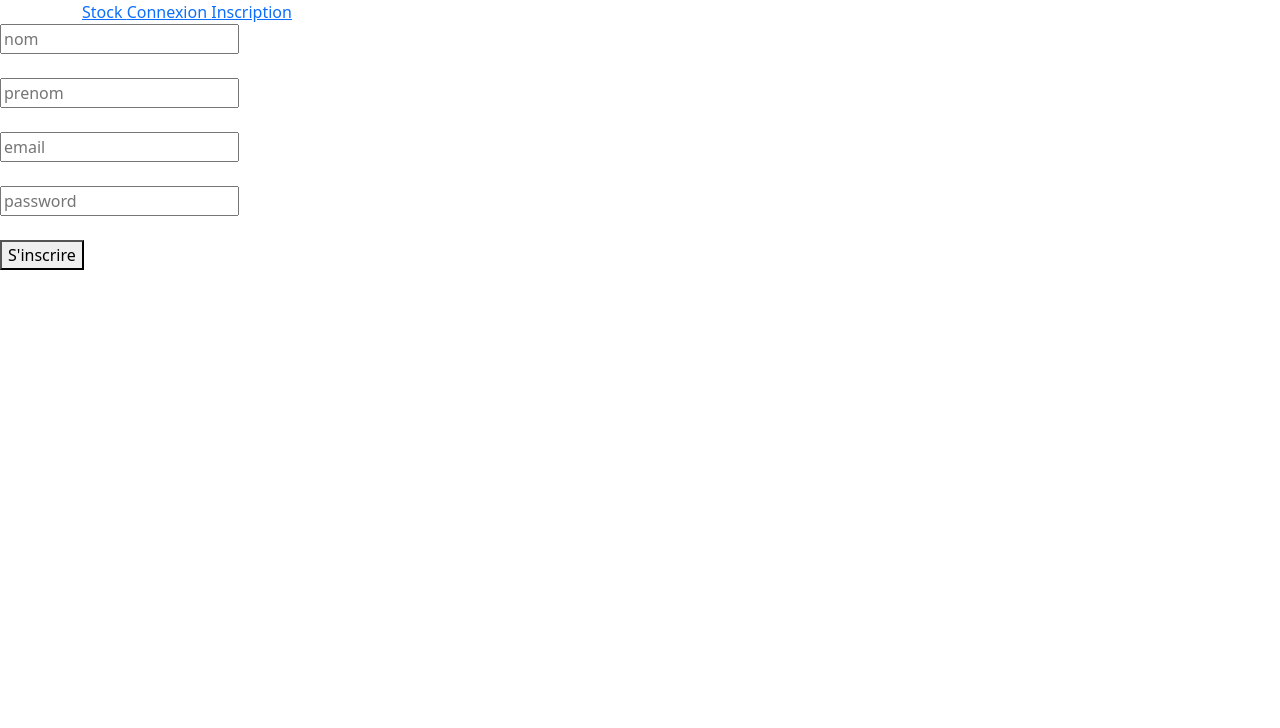
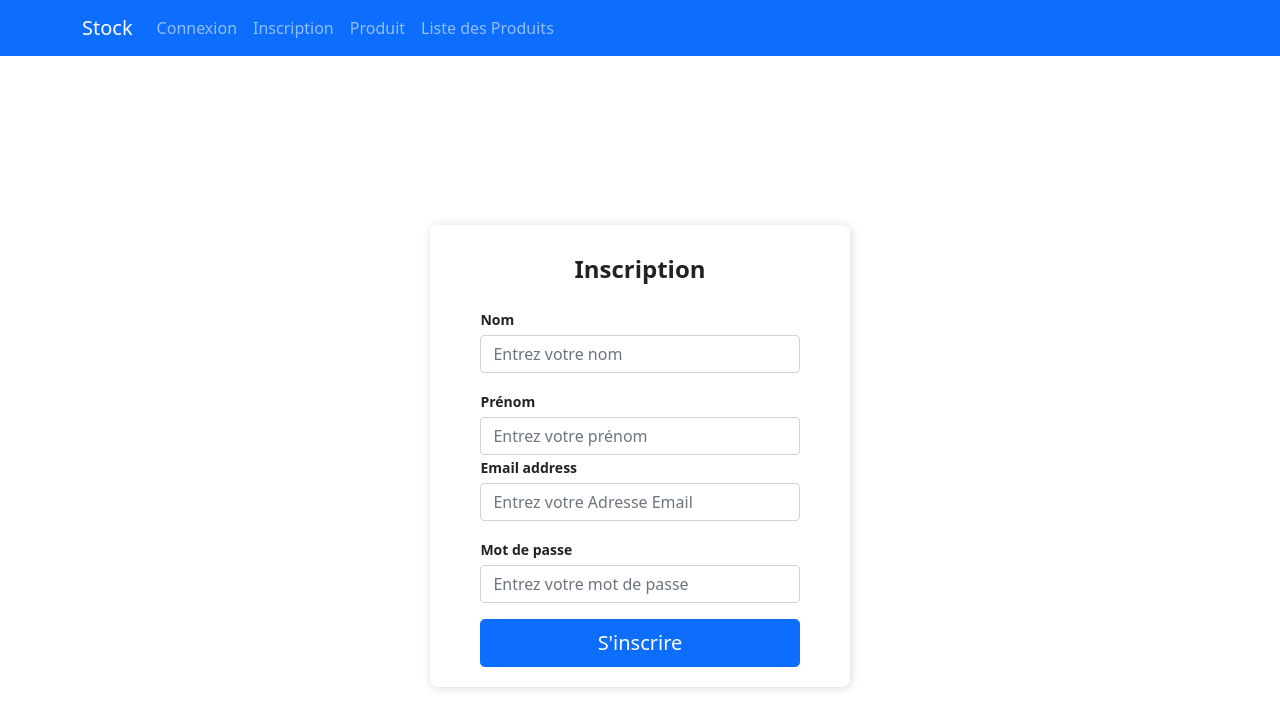
Before and after one commit to amani9300/z-frontoffice-front, a React (Create React App) app: page /inscription in a window 1280 px wide. Shown: the top 728 px of the page. Built offline with nearby package versions, Linux system fonts and the light colour scheme.

Commit message:
Added form and Bootstrap

```diff
--- a/src/App.css
+++ b/src/App.css
@@ -25,3 +25,43 @@
   padding: 10px 10px;
   margin-bottom: 20px;
 }
+App {
+  background-color:white;
+}
+
+.Auth-form-container {
+  display: flex;
+  justify-content: center;
+  align-items: center;
+  width: 100vw;
+  height: 100vh;
+
+}
+
+.Auth-form {
+  width: 420px;
+  box-shadow: rgb(0 0 0 / 16%) 1px 1px 10px;
+  padding-top: 30px;
+  padding-bottom: 20px;
+  border-radius: 8px;
+  background-color: white;
+}
+
+.Auth-form-content {
+  padding-left: 12%;
+  padding-right: 12%;
+}
+
+.Auth-form-title {
+  text-align: center;
+  margin-bottom: 1em;
+  font-size: 24px;
+  color: rgb(34, 34, 34);
+  font-weight: 800;
+}
+
+label {
+  font-size: 14px;
+  font-weight: 600;
+  color: rgb(34, 34, 34);
+}
--- a/src/App.js
+++ b/src/App.js
@@ -1,12 +1,15 @@
 import React, { useState } from "react";
 import { Route, Routes } from "react-router-dom";
-import Stock from "./pages/stock/Stock";
+// import Stock from "./pages/stock/Stock";
 import Inscription from "./pages/inscription/Inscription";
 import Connexion from "./pages/connexion/Connexion";
-import Navbar from "./components/Navbar";
+import Produit from "./pages/produit/Produit";
+import DetailProduit from "./pages/detailProduit/DetailProduit"
+import ListProduit from "./pages/produit/Produit"
 import AuthContext from "./AuthContext";
 import "./App.css";
 import 'bootstrap/dist/css/bootstrap.min.css';
+ import Header from "./components/Header";
 
 
 
@@ -18,11 +21,17 @@ export default function App() {
   const [token, setToken] = useState(initToken);
   return (
     <AuthContext.Provider value={{ token, setToken }}>
-      <Navbar />
+      <Header/>
+
       <Routes>
-        <Route path="/connexion" element={<Connexion />} />
+
+        <Route path="/" element={<Connexion />} />
         <Route path="/inscription" element={<Inscription />} />
-        <Route path="/" element={<Stock />} />
+        <Route path="/produit" element={<Produit />} />
+        <Route path="/produit/:id" element={<DetailProduit />} />
+        <Route path="/listproduit" element={<ListProduit />} />
+
+
 
 
       </Routes>
--- /dev/null
+++ b/src/components/Header.jsx
@@ -0,0 +1,49 @@
+import React, { useContext } from "react";
+import { NavLink } from "react-router-dom";
+import AuthContext from "../AuthContext";
+import { Container , Nav} from 'react-bootstrap';
+import Navbar from 'react-bootstrap/Navbar';
+
+
+export default function Header() {
+  const { token, setToken } = useContext(AuthContext);
+
+  const logout = () => {
+    localStorage.removeItem("token");
+    setToken("");
+  };
+
+  return (
+
+    <>
+      <Navbar bg="primary" variant="dark">
+
+     <Container>
+
+       <Nav className="me-auto">
+       <Navbar.Brand>Stock</Navbar.Brand>
+
+       {token === "" ? (
+         <><Nav.Link className="navbar-nav mr-auto" href="/"> Connexion </Nav.Link>
+         <Nav.Link className="navbar-nav mr-auto" href="/inscription">Inscription </Nav.Link>
+         <Nav.Link className="navbar-nav mr-auto" href="/produit"> Produit </Nav.Link>
+         <Nav.Link className="navbar-nav mr-auto" href="/listproduit"> Liste des Produits </Nav.Link>
+
+
+      </>
+     ) : (
+       <>
+
+        <NavLink className="navbar-nav mr-auto" to="/" onClick={logout}>
+          Logout
+        </ NavLink>
+
+      </>
+
+     )}
+    </Nav>
+    </Container>
+    </Navbar>
+    </>
+  );
+}
--- a/src/components/Navbar.jsx
+++ /dev/null
@@ -1,32 +0,0 @@
-import React, { useContext } from "react";
-import { NavLink } from "react-router-dom";
-import AuthContext from "../AuthContext";
-import { Container } from 'react-bootstrap';
-
-
-export default function Navbar() {
-  const { token, setToken } = useContext(AuthContext);
-
-  const logout = () => {
-    localStorage.removeItem("token");
-    setToken("");
-  };
-
-  return (
-    <Container>
-      <NavLink to="/"> Stock </NavLink>
-      {token === "" ? (
-        <>
-          <NavLink to="/connexion"> Connexion </NavLink>
-          <NavLink to="/inscription"> Inscription </NavLink>
-        </>
-      ) : (
-        <>
-          <NavLink to="/" onClick={logout}>
-            Logout
-          </NavLink>
-        </>
-      )}
-    </Container>
-  );
-}
--- a/src/index.js
+++ b/src/index.js
@@ -5,9 +5,11 @@ import { BrowserRouter as Router } from "react-router-dom";
 
 
 
+
 const root = ReactDOM.createRoot(document.getElementById('root'));
 root.render(
   <Router>
     <App />
+
   </Router>
 );
--- a/src/pages/connexion/Connexion.jsx
+++ b/src/pages/connexion/Connexion.jsx
@@ -4,7 +4,7 @@ import axios from "axios";
 import AuthContext from "../../AuthContext";
 import Spinner from "../../components/Spinner";
 import MessageError from "../../components/MessageError";
-import { Button } from 'react-bootstrap';
+import { Button, Container } from 'react-bootstrap';
 
 export default function Connexion() {
   const [email, setemail] = useState("");
@@ -33,29 +33,60 @@ export default function Connexion() {
   };
 
   return (
-    <div>
+    <Container className="Auth-form-container">
       {loading && <Spinner />}
       {error && <MessageError />}
 
-      <form onSubmit={handleSubmit}>
+      <form className="Auth-form" onSubmit={handleSubmit}>
+      <div className="Auth-form-content">
+      <h3 className="Auth-form-title">Connexion</h3>
+      <div className="form-group mt-3">
+      <label>Email address</label>
         <input
-          type="text"
-          placeholder="email"
+          type="email"
+          className="form-control mt-1"
+          placeholder="Entez votre email"
           value={email}
           onChange={(e) => setemail(e.target.value)}
         />
-        <br />
-        <br />
+        </div>
+
+
+        <div className="form-group mt-3">
+          <label>Mot de passe</label>
         <input
           type="password"
-          placeholder="password"
+          className="form-control mt-1"
+          placeholder="Entez votre mot de passe"
           value={password}
           onChange={(e) => setpassword(e.target.value)}
         />
-        <br />
-        <br />
-        <Button>Se connecter</Button>
+        </div>
+
+
+        <div className="mb-3">
+          <div className="custom-control custom-checkbox">
+            <input
+              type="checkbox"
+              className="custom-control-input"
+              id="customCheck1"
+            />
+            <label className="forgot-password text-right mt-2" htmlFor="customCheck1">
+              Remember me
+            </label>
+          </div>
+
+      </div>
+
+        <div className="d-grid gap-2 mt-3">
+        <Button type="submit"  variant="primary" size="lg" className="btn btn-primary">Se connecter</Button>
+
+        </div>
+
+        </div>
+        <p className="mt-5 text-muted">&copy; 2022-2023</p>
       </form>
-    </div>
+
+    </Container>
   );
 }
--- /dev/null
+++ b/src/pages/detailProduit/DetailProduit.jsx
@@ -0,0 +1,50 @@
+import axios from "axios";
+import React, { useEffect, useState } from "react";
+import {  useParams } from "react-router-dom";
+import Spinner from "../../components/Spinner";
+
+export default function DetailAnnonce() {
+  const { id } = useParams();
+  // const navigate = useNavigate();
+
+  const [produit, setproduit] = useState("");
+
+  const [loading, setloading] = useState(false);
+
+  useEffect(() => {
+    setloading(true);
+    axios
+      .get(`/api/produit/${id}`)
+      .then((res) => setproduit(res.data))
+      .catch((err) => console.log(err.response))
+      .finally(() => setloading(false));
+  }, [id]);
+
+
+  const style = {
+    img: {
+      width: "300px",
+      height: "300px",
+    },
+  };
+
+  return (
+    <div>
+      DetailAnnonce
+      {loading && <Spinner />}
+      {produit && (
+        <div>
+          <img src={produit.photoProduit} alt="" style={style.img} />
+          <h1> {produit.nom} </h1>
+          <p> {produit.prix} € </p>
+          <p> Quantité disponible: {produit.qteDispo} </p>
+          <p> {produit.description} </p>
+
+
+          <br />
+          <br />
+        </div>
+      )}
+    </div>
+  );
+}
--- a/src/pages/inscription/Inscription.jsx
+++ b/src/pages/inscription/Inscription.jsx
@@ -1,6 +1,7 @@
 import axios from "axios";
 import React, { useState } from "react";
 import { useNavigate } from "react-router-dom";
+import { Button, Container } from 'react-bootstrap';
 
 export default function Inscription() {
   const [nom, setnom] = useState("");
@@ -20,42 +21,53 @@ export default function Inscription() {
   };
 
   return (
-    <div>
-      <form onSubmit={handleSubmit}>
+    <Container className="Auth-form-container">
+      <form className="Auth-form" onSubmit={handleSubmit}>
+      <div className="Auth-form-content">
+      <h3 className="Auth-form-title">Inscription</h3>
+      <div className="form-group mt-3">
+      <label> Nom </label>
         <input
           type="text"
-          placeholder="nom"
+          className="form-control mt-1"
+          placeholder="Entrez votre nom"
           value={nom}
           onChange={(e) => setnom(e.target.value)}
         />
-        <br />
-        <br />
+        </div>
+        <div className="form-group mt-3">
+        <label> Prénom </label>
         <input
           type="text"
-          placeholder="prenom"
+          className="form-control mt-1"
+          placeholder="Entrez votre prénom"
           value={prenom}
           onChange={(e) => setprenom(e.target.value)}
         />
-        <br />
-        <br />
+        </div>
+        <label>Email address</label>
         <input
-          type="text"
-          placeholder="email"
+          type="email"
+          className="form-control mt-1"
+          placeholder="Entrez votre Adresse Email"
           value={email}
           onChange={(e) => setemail(e.target.value)}
         />
-        <br />
-        <br />
+        <div className="form-group mt-3">
+          <label>Mot de passe</label>
         <input
           type="password"
-          placeholder="password"
+          className="form-control mt-1"
+          placeholder="Entrez votre mot de passe"
           value={password}
           onChange={(e) => setpassword(e.target.value)}
         />
-        <br />
-        <br />
-        <button>S'inscrire</button>
+        </div>
+        <div className="d-grid gap-2 mt-3">
+        <Button type="submit"  variant="primary" size="lg" className="btn btn-primary">S'inscrire</Button>
+      </div>
+      </div>
       </form>
-    </div>
+    </Container>
   );
 }
--- a/src/pages/produit/ListProduit.jsx
+++ b/src/pages/produit/ListProduit.jsx
@@ -60,7 +60,7 @@ export default function ListProduit({
       <img src={produit.photoProduit} alt="" style={style.img} />
       <h1> {produit.nom} </h1>
       <p> {produit.prix} € </p>
-      <p> Quantité disponible: {produite.qteDispo} </p>
+      <p> Quantité disponible: {produit.qteDispo} </p>
       <p> {produit.description} </p>
       <button onClick={() => deleteProduit(produit._id)}> delete </button>
       <button onClick={() => updateForm(produit)}> update </button>
```
Also changed, not shown: src/pages/produit/FormProduit.jsx (+33 -20 lines).
